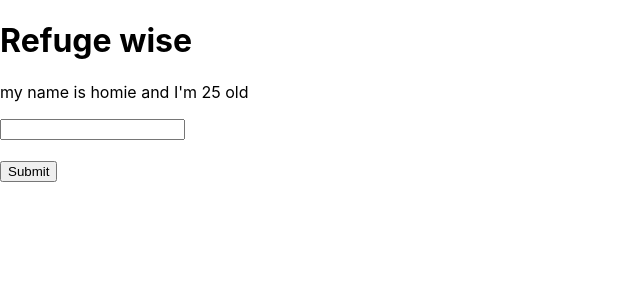
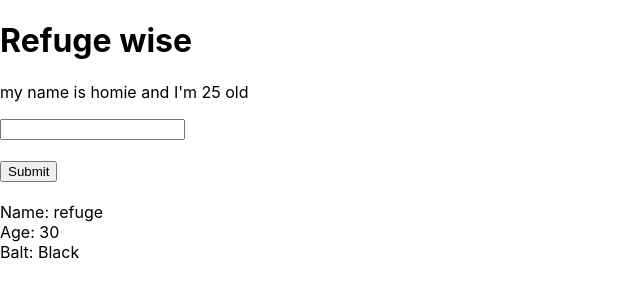
Before and after one commit to wagolemusa/reactpractice, a React (Create React App) app: page / in a window 1280 px wide. Shown: the top 300 px of the page, without its empty margins (0-640 px from the left). Built offline with nearby package versions, Linux system fonts and the light colour scheme.

Commit message:
nestting components to anather files

```diff
--- a/src/App.js
+++ b/src/App.js
@@ -1,36 +1,16 @@
 import React, { Component } from 'react';
-
+import Dataapp from './Dataapp';
+import Nestapp from './Nestapp'
 
 class App extends Component{
-  state = {
-    name: 'homie',
-    age:  '25'
-  }
-
-  // function unable user to input in fields
-  handleChange = (e) =>{
-    this.setState({
-      name: e.target.value,
-    });
-  }
-
-  // function for submit form
-  handleSubmit = (e) =>{
-    e.preventDefault();
-  }
-
   render(){
     return (
       <div className="app-connect">
-        <h1>Refuge wise</h1>
-        <p>my name is {this.state.name} and I'm {this.state.age} old</p>
+        <Dataapp />
+        <br/>
+        <Nestapp />
+      </div>
 
-        <form onSubmit={this.handleSubmit}>
-            <input type="text" onChange={this.handleChange}/><br/><br/>
-            <button>Submit</button>
-        </form>
-
-      </div>
     )
   }
 }
--- /dev/null
+++ b/src/Dataapp.js
@@ -0,0 +1,37 @@
+import React, { Component } from 'react'
+
+class dataApp extends Component{
+    state = {
+      name: 'homie',
+      age:  '25'
+    }
+
+    // function unable user to input in fields
+    handleChange = (e) =>{
+      this.setState({
+        name: e.target.value,
+      });
+    }
+
+    // function for submit form
+    handleSubmit = (e) =>{
+      e.preventDefault();
+    }
+
+    render(){
+      return (
+        <div className="app-connect">
+          <h1>Refuge wise</h1>
+          <p>my name is {this.state.name} and I'm {this.state.age} old</p>
+
+          <form onSubmit={this.handleSubmit}>
+              <input type="text" onChange={this.handleChange}/><br/><br/>
+              <button>Submit</button>
+          </form>
+
+        </div>
+      )
+    }
+  }
+
+  export default dataApp;
--- /dev/null
+++ b/src/Nestapp.js
@@ -0,0 +1,14 @@
+import React, { Component } from 'react';
+
+class Nestapp extends Component {
+    render(){
+        return (
+            <div className="nest">
+                <div>Name: refuge</div>
+                <div>Age: 30</div>
+                <div>Balt: Black</div>
+            </div>
+        )
+    }
+}
+export default Nestapp;
```
